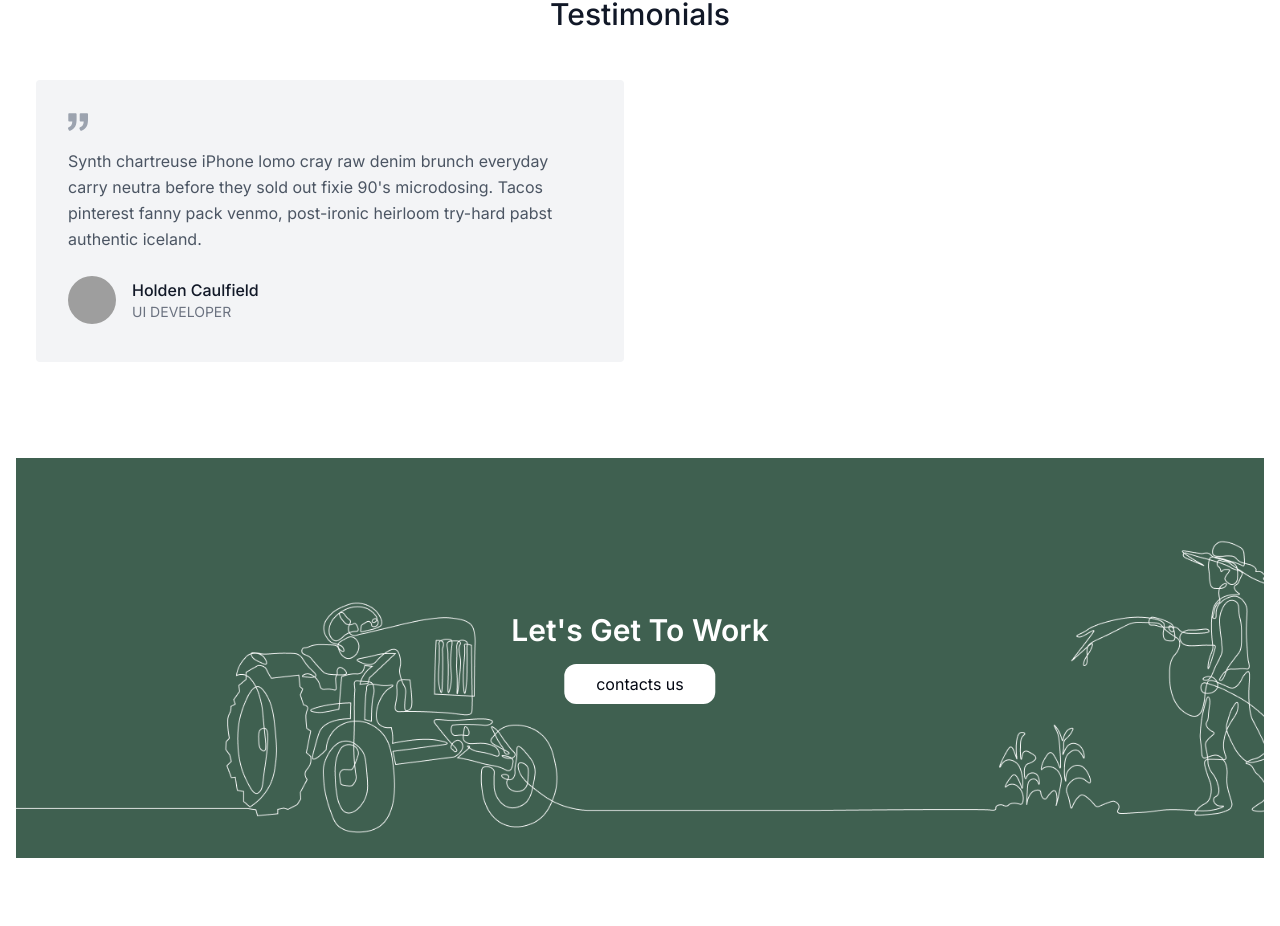
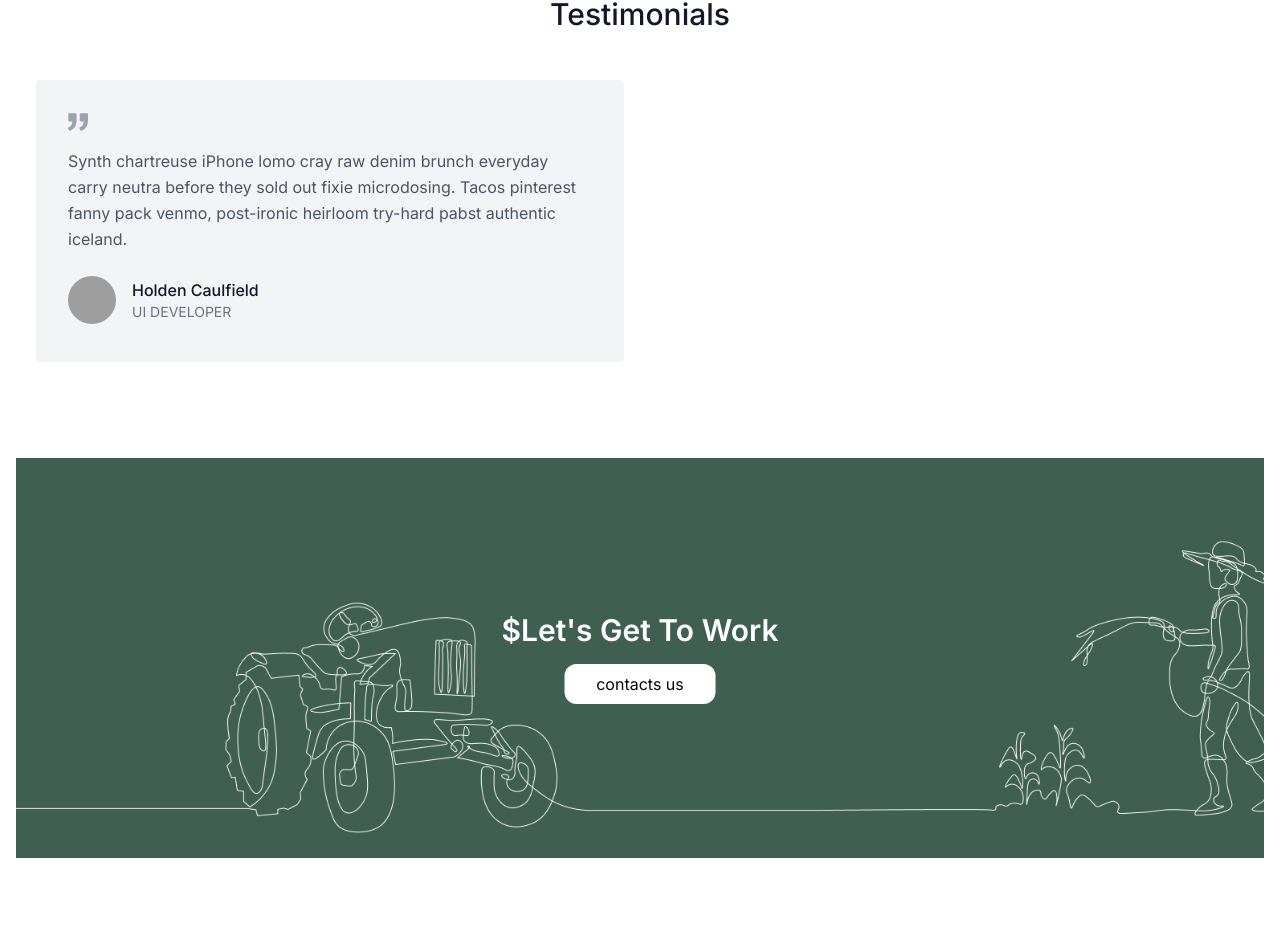
Before and after one commit to kayzo1903/kayinc, a Next.js app: page / in a window 1280 px wide. Shown: the part 2788-3714 px from the top of the page. Built offline with nearby package versions, Linux system fonts and the light colour scheme; grey boxes are pictures that could not be loaded.

Commit message:
" ' " sign cause error , so changed

```diff
--- a/src/components/CTA/CTA.tsx
+++ b/src/components/CTA/CTA.tsx
@@ -4,7 +4,7 @@ const CallToAction = () => {
   return (
     <section className='w-full relative bg-skin bg-ctaimage bg-cover bg-no-repeat min-h-[50vh] text-white'>
          <div className='absolute transform top-1/2 left-1/2 -translate-x-1/2 -translate-y-1/2 space-y-4 flex flex-col items-center'>
-              <h3 className='text-2xl sm:text-3xl text-center leading-relaxed capitalize font-semibold'>{"let's"} Get to work</h3>
+              <h3 className='text-2xl sm:text-3xl text-center leading-relaxed capitalize font-semibold'>${`let's`} Get to work</h3>
               <button className='w-fit px-8 py-2 text-base rounded-xl bg-white text-gray-950'>contacts us</button>
          </div>
     </section>
--- a/src/components/Testimonial/Testmonial.tsx
+++ b/src/components/Testimonial/Testmonial.tsx
@@ -13,7 +13,7 @@ const Testimonials = () => {
               <svg xmlns="http://www.w3.org/2000/svg" fill="currentColor" className="block w-5 h-5 text-gray-400 mb-4" viewBox="0 0 975.036 975.036">
                 <path d="M925.036 57.197h-304c-27.6 0-50 22.4-50 50v304c0 27.601 22.4 50 50 50h145.5c-1.9 79.601-20.4 143.3-55.4 191.2-27.6 37.8-69.399 69.1-125.3 93.8-25.7 11.3-36.8 41.7-24.8 67.101l36 76c11.6 24.399 40.3 35.1 65.1 24.399 66.2-28.6 122.101-64.8 167.7-108.8 55.601-53.7 93.7-114.3 114.3-181.9 20.601-67.6 30.9-159.8 30.9-276.8v-239c0-27.599-22.401-50-50-50zM106.036 913.497c65.4-28.5 121-64.699 166.9-108.6 56.1-53.7 94.4-114.1 115-181.2 20.6-67.1 30.899-159.6 30.899-277.5v-239c0-27.6-22.399-50-50-50h-304c-27.6 0-50 22.4-50 50v304c0 27.601 22.4 50 50 50h145.5c-1.9 79.601-20.4 143.3-55.4 191.2-27.6 37.8-69.4 69.1-125.3 93.8-25.7 11.3-36.8 41.7-24.8 67.101l35.9 75.8c11.601 24.399 40.501 35.2 65.301 24.399z"></path>
               </svg>
-              <p className="leading-relaxed mb-6">Synth chartreuse iPhone lomo cray raw denim brunch everyday carry neutra before they sold out fixie 90's microdosing. Tacos pinterest fanny pack venmo, post-ironic heirloom try-hard pabst authentic iceland.</p>
+              <p className="leading-relaxed mb-6">Synth chartreuse iPhone lomo cray raw denim brunch everyday carry neutra before they sold out fixie microdosing. Tacos pinterest fanny pack venmo, post-ironic heirloom try-hard pabst authentic iceland.</p>
               <a className="inline-flex items-center">
                 <div className="relative overflow-hidden w-12 h-12 rounded-full flex-shrink-0 object-cover object-center" >
                    <Image
```
